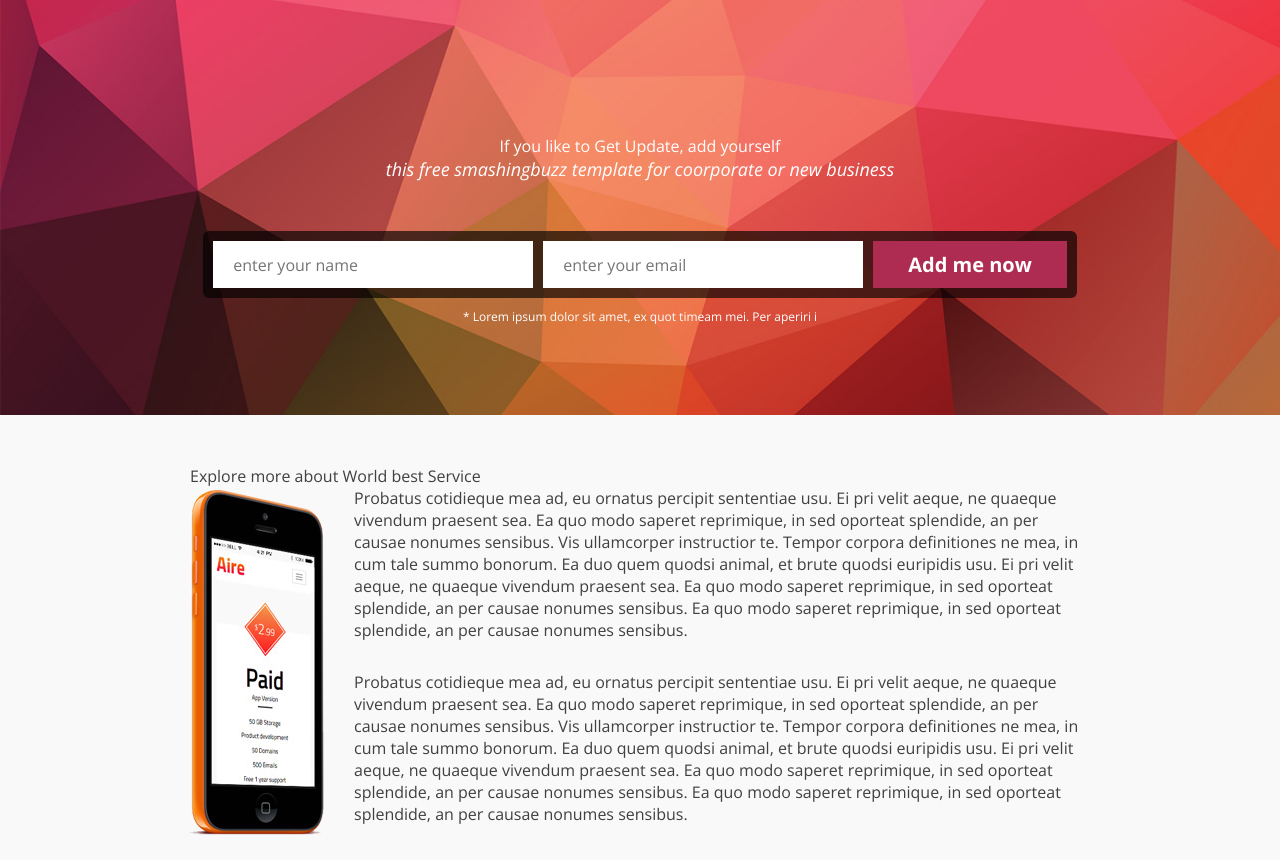
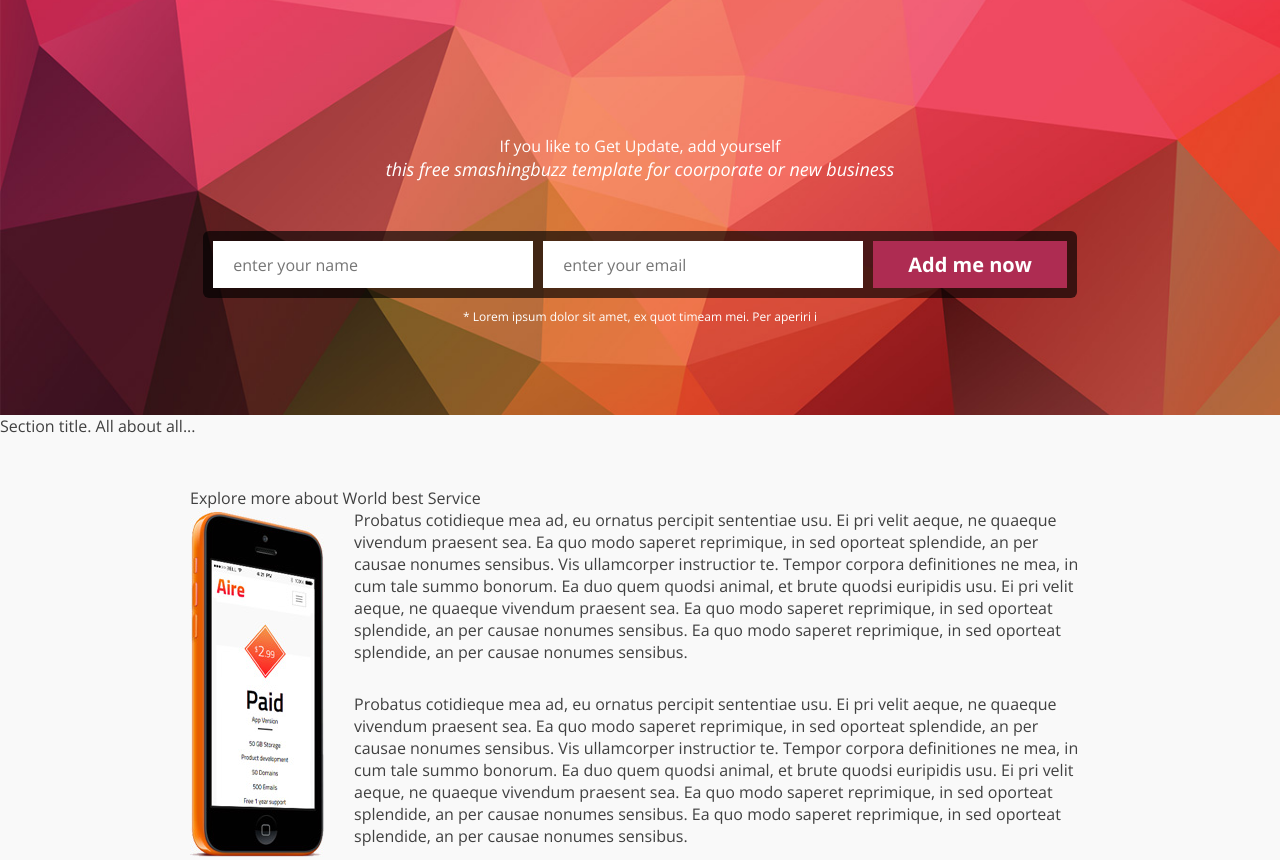
Before and after one commit to A-balik1/a-balik1.github.io, a plain HTML site: page index.html in a window 1280 px wide. Shown: the top 860 px of the page. Drawn offline with nearby package versions, Linux system fonts and the light colour scheme.

Commit message:
qwer
qwer

```diff
--- a/index.html
+++ b/index.html
@@ -23,6 +23,7 @@
 		<p>* Lorem ipsum dolor sit amet, ex quot timeam mei. Per aperiri i</p>
 	</header>
 	<section>
+		<h2>Section title. All about all...</h2>
 		<article>
 			<h3>Explore more about World best Service</h3>
 			<img class="imgleft" src="images/phone.jpg" alt="asd">
```
